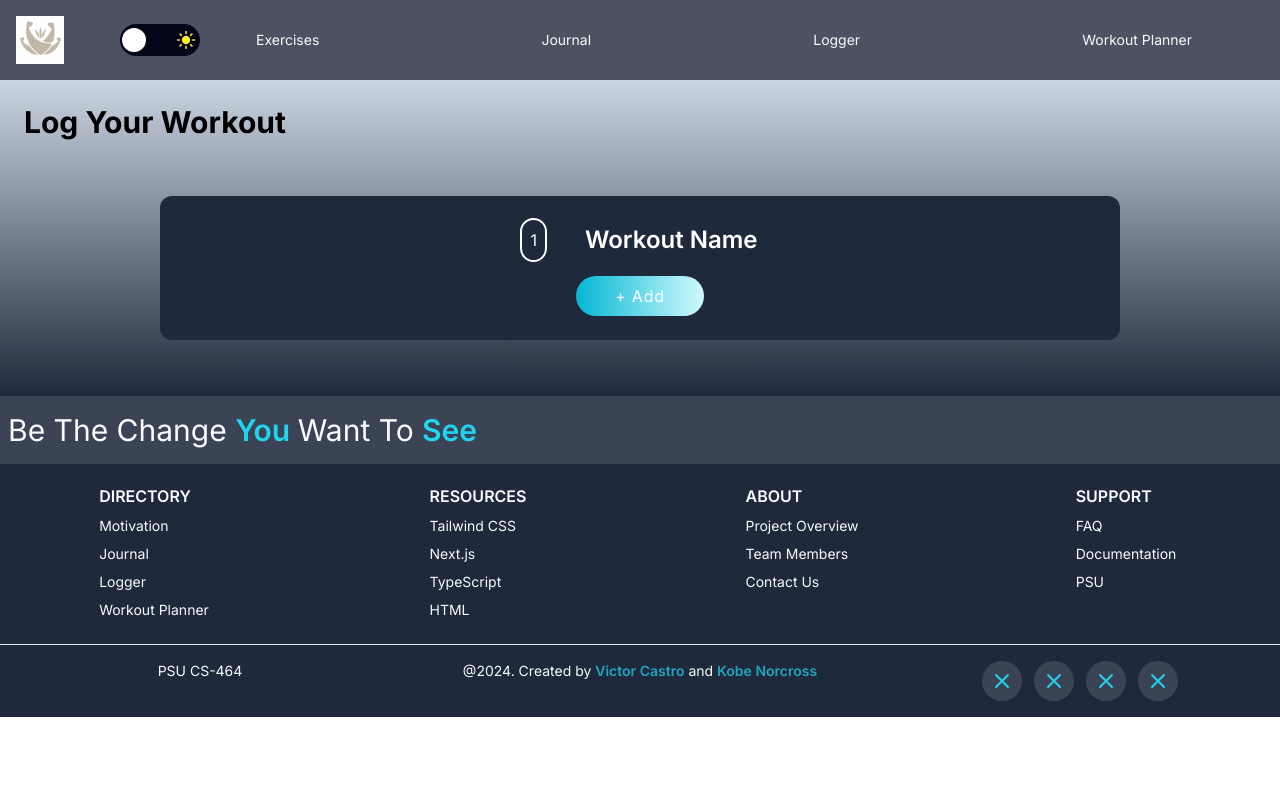
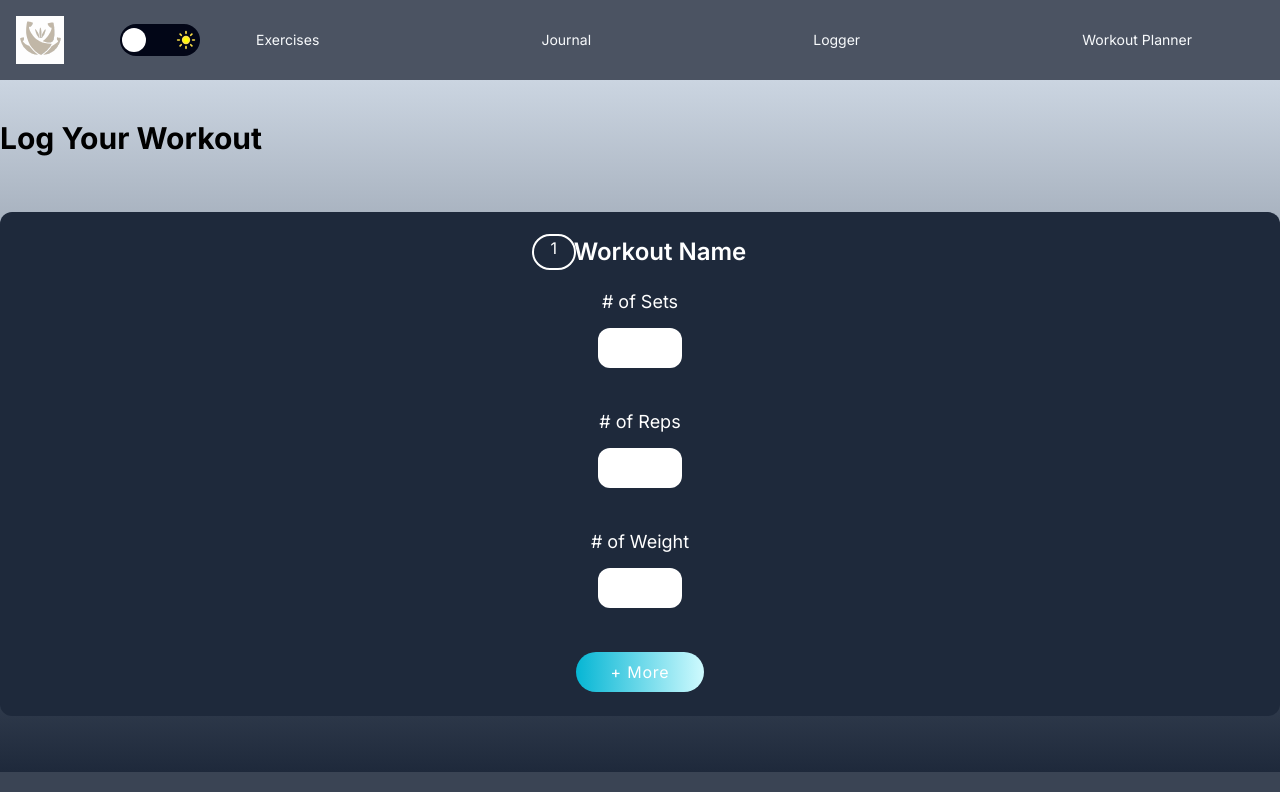
Before and after one commit to Norcrossover/fitness-finesse, a Next.js app: page /dashboard/logger in a window 1280 px wide. Shown: the top 792 px of the page. Built offline with nearby package versions, Linux system fonts and the light colour scheme.

Commit message:
Slight refactoring and logger updates on small viewport

```diff
--- a/app/dashboard/logger/page.tsx
+++ b/app/dashboard/logger/page.tsx
@@ -4,8 +4,10 @@ import FormWorkout from "@/components/features/workout/FormWorkout";
 const Logger = () => {
   return (
     <>
-      <h1 className="text-3xl font-bold mx-6 my-6">Log Your Workout</h1>
-      <div className="container mx-auto w-3/4 bg-slate-800 my-14 text-white p-4 rounded-xl">
+      <h1 className="text-3xl text-center sm:text-left font-bold mx-auto container my-10">
+        Log Your Workout
+      </h1>
+      <div className="container w-3/4 sm:w-full mx-auto bg-slate-800 my-14 text-white p-4 rounded-xl">
         <ExerciseLogger num={1} title="Workout Name" />
       </div>
     </>
--- a/app/dashboard/planner/page.tsx
+++ b/app/dashboard/planner/page.tsx
@@ -64,13 +64,33 @@ const Planner = () => {
             <fieldset className="bg-slate-800 p-10 text-center rounded-xl">
               <legend className="sr-only">Try Something New</legend>
               <FormWorkout
-                step={1}
-                title="Number of exercises"
-                label="exercises"
+                id="exercises"
+                title="Step 1: Number of exercises"
+                type="number"
+                classInput="input-workout"
+                classLabel="label-workout"
               />
-              <FormWorkout step={2} title="Number of sets" label="sets" />
-              <FormWorkout step={3} title="Number of reps" label="reps" />
-              <FormWorkout step={4} title="Number of minutes" label="minutes" />
+              <FormWorkout
+                id="sets"
+                title="Step 2: Number of sets"
+                type="number"
+                classInput="input-workout"
+                classLabel="label-workout"
+              />
+              <FormWorkout
+                id="reps"
+                title="Step 3: Number of reps"
+                type="number"
+                classInput="input-workout"
+                classLabel="label-workout"
+              />
+              <FormWorkout
+                id="minutes"
+                title="Step 4: Number of minutes"
+                type="number"
+                classInput="input-workout"
+                classLabel="label-workout"
+              />
               <Button text="Generate" className="button-rounded-cyan mt-4" />
             </fieldset>
           </form>
--- a/app/globals.css
+++ b/app/globals.css
@@ -28,6 +28,14 @@ body {
   @apply text-cyan-400 font-semibold;
 }
 
+.input-workout {
+  @apply w-1/2 md:w-2/6 p-2 rounded-xl bg-white text-black mb-6 focus:outline-none focus:ring-2 focus:ring-cyan-400;
+}
+
+.label-workout {
+  @apply sm:text-lg mb-3 block;
+}
+
 .button-rounded-cyan {
   @apply bg-gradient-to-l from-cyan-100 to-cyan-500 text-white tracking-wider w-24 sm:w-32 p-2 rounded-full  hover:from-cyan-200 hover:to-cyan-700 transition duration-300;
 }
--- a/components/features/workout/ExerciseLogger.tsx
+++ b/components/features/workout/ExerciseLogger.tsx
@@ -1,4 +1,5 @@
-import Button from "../../common/Button";
+import Button from "@/components/common/Button";
+import FormWorkout from "@/components/features/workout/FormWorkout";
 
 // For each item
 type ExerciseLoggerProps = {
@@ -8,14 +9,37 @@ type ExerciseLoggerProps = {
 
 const ExerciseLogger = ({ title, num }: ExerciseLoggerProps) => {
   return (
-    <div className="flex flex-col justify-between items-center p-2 gap-4">
-      <div className="flex items-center">
-        <span className="mr-10 p-2 outline outline-2 outline-white rounded-full text-white">
+    <div className="flex flex-col p-2 gap-5 items-center text-center">
+      <div className="flex">
+        <span className="w-10 outline outline-2 outline-white rounded-full text-white">
           {num}
         </span>
         <h3 className="text-2xl font-semibold">{title}</h3>
       </div>
-      <Button text="+ Add" className="button-rounded-cyan" />
+      <span className="flex flex-col justify-around gap-4">
+        <FormWorkout
+          id="numSets"
+          title="# of Sets"
+          type="number"
+          classInput="input-workout"
+          classLabel="label-workout"
+        />
+        <FormWorkout
+          id="numReps"
+          title="# of Reps"
+          type="number"
+          classInput="input-workout"
+          classLabel="label-workout"
+        />
+        <FormWorkout
+          id="numWeight"
+          title="# of Weight"
+          type="number"
+          classInput="input-workout"
+          classLabel="label-workout"
+        />
+      </span>
+      <Button text="+ More" className="button-rounded-cyan" />
     </div>
   );
 };
--- a/components/features/workout/FormWorkout.tsx
+++ b/components/features/workout/FormWorkout.tsx
@@ -1,26 +1,24 @@
 // For each item
 // E.g. Step 1: # Number of exercises
 type FormWorkoutProps = {
-  step: number;
-  title: string;
-  label: string;
+  id: string;
+  title?: string;
+  type?: string;
+  classInput?: string;
+  classLabel?: string;
 };
 
-const FormSection = ({ step, title, label }: FormWorkoutProps) => (
+const FormSection = ({
+  id,
+  title = "",
+  type = "number",
+  classInput = "",
+  classLabel = "",
+}: FormWorkoutProps) => (
   <div>
     {/* This can be changed to the data we actually need */}
-    <h3 className="text-lg mb-2">{`Step ${step}: ${title}`}</h3>
-    <label
-      htmlFor={label}
-      className="sr-only"
-    >{`This is a label for ${label}`}</label>
-    <input
-      id={label}
-      name={label}
-      type="number"
-      min={0}
-      className="w-1/2 lg:w-1/2 p-2 rounded-xl bg-white text-black mb-6 focus:outline-none focus:ring-2 focus:ring-cyan-400"
-    />
+    <label htmlFor={id} className={classLabel}>{`${title}`}</label>
+    <input id={id} name={id} type={type} min={0} className={classInput} />
   </div>
 );
 
```
